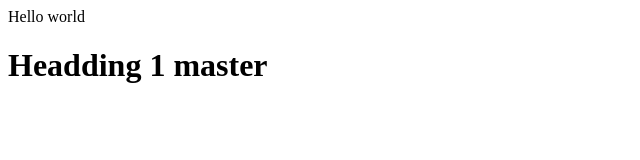
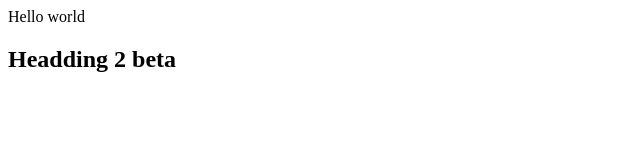
Before and after one commit to khanhtran2711/khanh_git, a plain HTML site: page index.html in a window 1280 px wide. Shown: the whole page, without its empty margins (0-640 px from the left). Drawn offline with Linux system fonts and the light colour scheme.

Commit message:
C5.2 index.html

```diff
--- a/index.html
+++ b/index.html
@@ -1,2 +1,2 @@
 <p> Hello world</p>
-<h1>Headding 1 master</h1>
+<h2>Headding 2 beta</h2>
```
